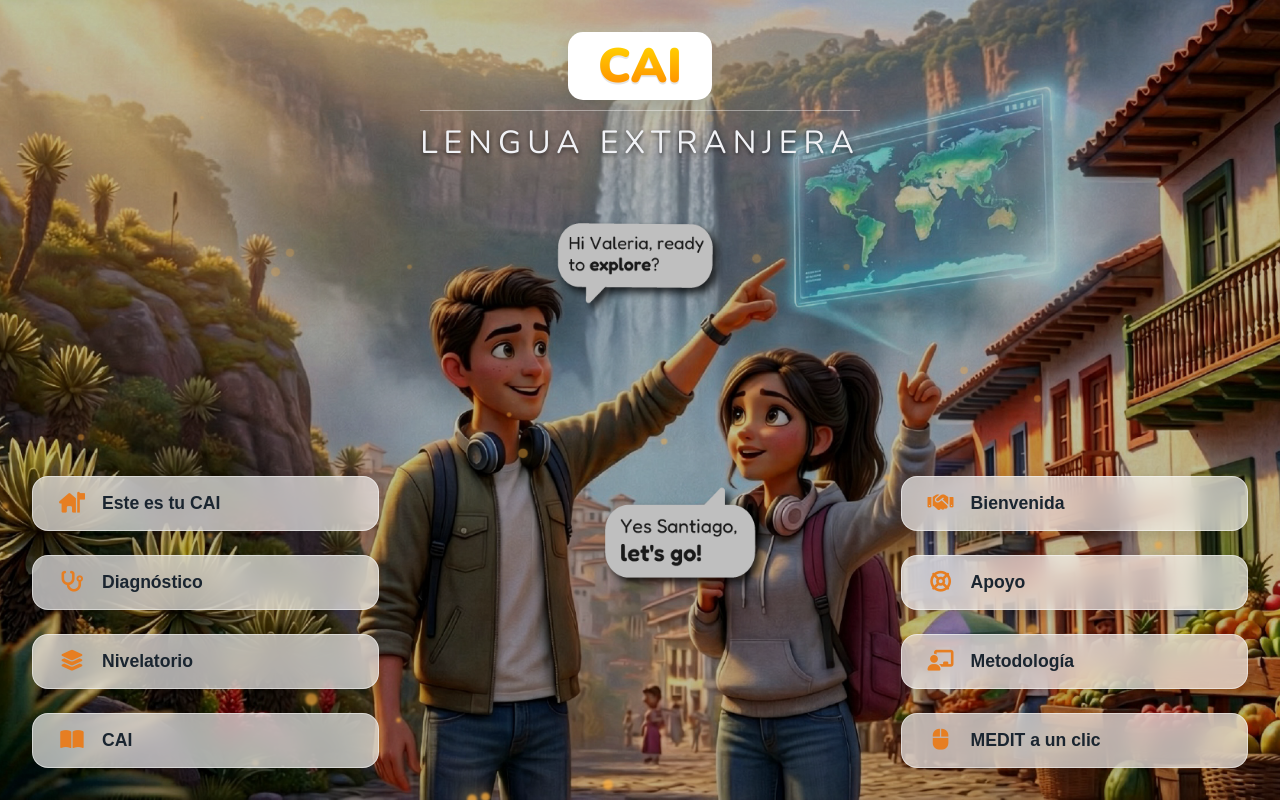
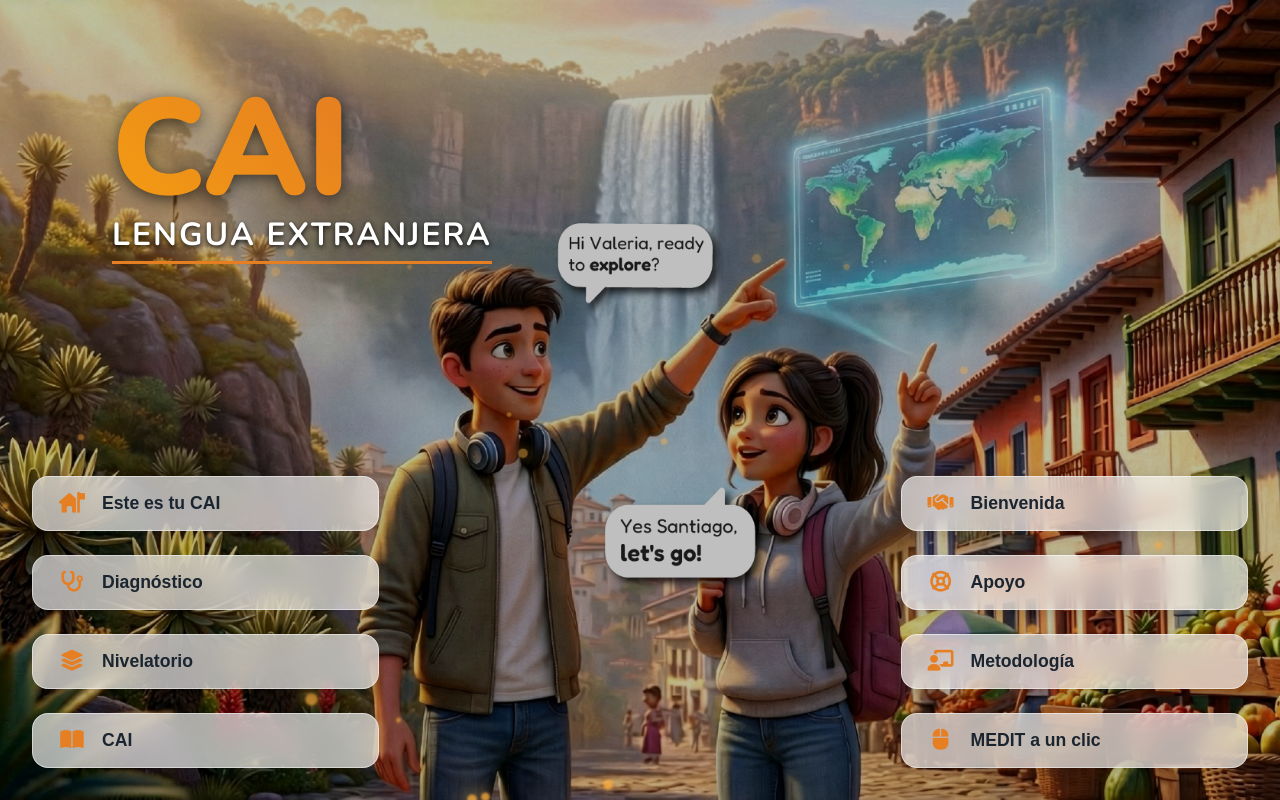
Before and after one commit to ingsarmi/CAI1, a plain HTML site: page index.html in a window 1280 px wide. Drawn offline with nearby package versions, Linux system fonts and the light colour scheme.

Commit message:
cambio de titulo otra opcion

```diff
--- a/index.html
+++ b/index.html
@@ -14,11 +14,12 @@
     <main class="hero-container">
     <div id="particles-container"></div>
         <h1 class="main-title">
-
-            <div class="caja-blanca">
-                <h1 class="texto-gradiente">CAI</h1>
+            <div class="top-left-branding">
+                <h1>
+                    <span class="brand-cai">CAI</span>
+                    <span class="brand-subtitle">Lengua Extranjera</span>
+                </h1>
             </div>
-            <span class="subtitle-text">LENGUA EXTRANJERA</span>
         </h1>
 
         <div class="interface-grid">
--- a/styles.css
+++ b/styles.css
@@ -52,25 +52,59 @@ body {
     position: relative;
     z-index: 10;
 }
+.top-left-branding {
+    position: absolute; /* Lo sacamos del flujo normal */
+    top: 60px;  /* Distancia desde arriba */
+    left: 80px; /* Distancia desde la izquierda */
+    z-index: 20; /* Por encima de todo */
+    text-align: left; /* Alineación a la izquierda IMPORTANTE */
+    max-width: 400px; /* Asegura que no se estire demasiado */
+}
 
-.main-title {
+/* Reseteo del h1 interno */
+.top-left-branding h1 {
+    margin: 0;
+    padding: 0;
     display: flex;
-    flex-direction: column;
-    align-items: center;
-    justify-content: center;
-    margin-bottom: 2.5rem;
-    position: relative;
-    z-index: 10;
+    flex-direction: column; /* Apila los textos verticalmente */
+    align-items: flex-start; /* Alinea los hijos a la izquierda */
 }
-/* 1. LA CAJA BLANCA (El contenedor) */
-.caja-blanca {
-    background-color: #ffffff;
-    display: inline-block; /* Se ajusta al tamaño del contenido */
-    padding: 10px 30px; /* Espacio alrededor del texto */
-    border-radius: 15px; /* Bordes redondeados */
 
-    /* Sombra para que destaque sobre tu fondo de color */
-    box-shadow: 0 10px 20px rgba(0,0,0,0.15);
+/* 2. El estilo para "CAI" (La Marca Potente) */
+.brand-cai {
+    font-family: 'Nunito', sans-serif;
+    font-size: 8.5rem; /* Tamaño masivo */
+    font-weight: 900;  /* Ultra grueso */
+    line-height: 0.85; /* Muy compacto */
+
+    /* TRUCO PRO: Texto con degradado naranja/dorado */
+    background: linear-gradient(45deg, #f39c12, #e67e22);
+    -webkit-background-clip: text;
+    -webkit-text-fill-color: transparent;
+    /* Color de respaldo por si falla el degradado */
+    color: #f39c12;
+
+    /* Sombra fuerte ("Drop Shadow") para despegarlo del fondo */
+    filter: drop-shadow(0 4px 8px rgba(0,0,0,0.6));
+}
+
+/* 3. El estilo para "Lengua Extranjera" (El descriptor) */
+.brand-subtitle {
+    font-family: 'Nunito', sans-serif;
+    font-size: 2rem; /* Tamaño legible */
+    font-weight: 700;  /* Negrita para que no se pierda */
+    color: #ffffff;    /* Blanco puro */
+    text-transform: uppercase; /* Mayúsculas institucionales */
+    letter-spacing: 2px; /*Un poco de aire entre letras */
+    margin-top: 5px;
+
+    /* Sombra de texto para garantizar lectura sobre el fondo claro/oscuro */
+    text-shadow: 0 2px 5px rgba(0,0,0,0.9);
+
+    /* Una pequeña línea naranja debajo para decorar */
+    border-bottom: 3px solid #e67e22;
+    padding-bottom: 5px;
+    display: inline-block; /* Necesario para que el borde se ajuste al texto */
 }
 
 /* 2. EL TEXTO CON GRADIENTE (Lo que va adentro) */
@@ -273,4 +307,20 @@ body {
         font-size: 1rem;
         letter-spacing: 3px;
     }
+    .top-left-branding {
+        position: relative; /* Vuelve al flujo normal */
+        top: auto; left: auto;
+        text-align: center; /* Centrado en móvil */
+        margin: 20px auto; /* Margen para separar */
+        align-items: center;
+    }
+     .top-left-branding h1 {
+         align-items: center;
+     }
+    .brand-cai {
+        font-size: 5rem; /* Reducimos tamaño */
+    }
+    .brand-subtitle {
+        font-size: 2rem;
+    }
 }
```
